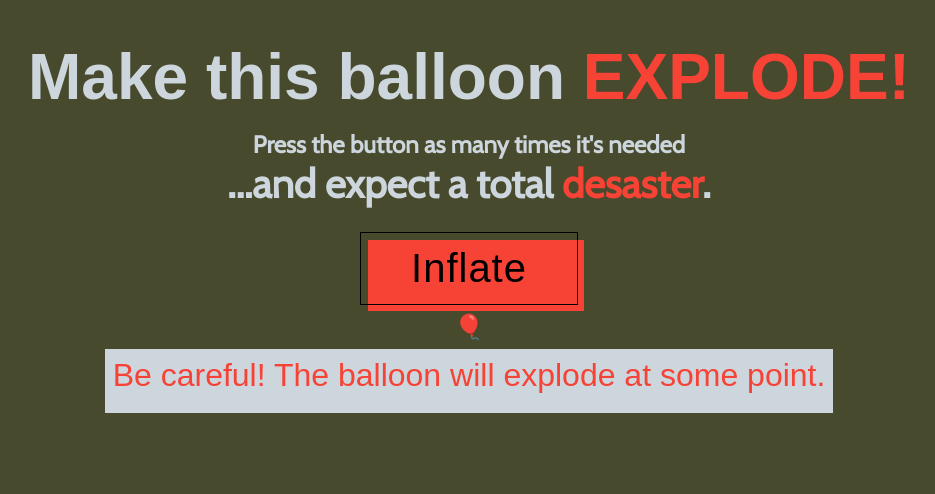
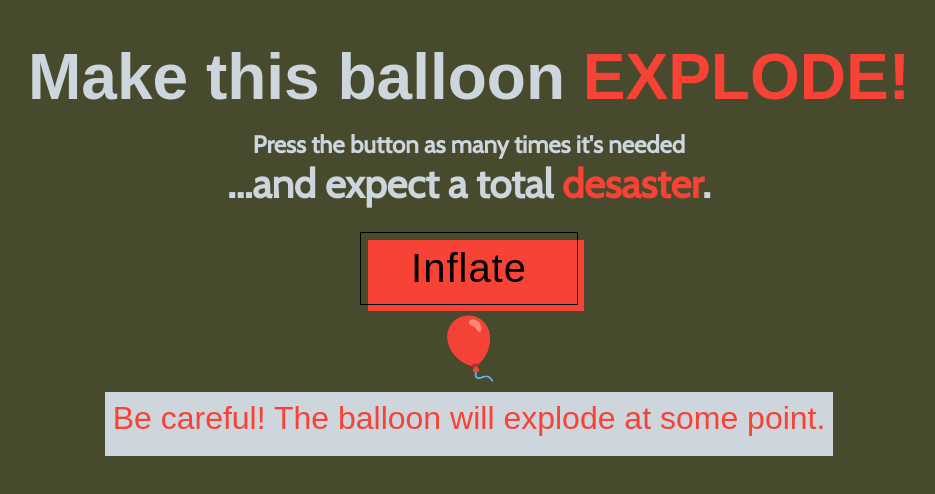
Before and after one commit to gabyfdez90/ballon_explosion, a plain HTML site: page balloon.html in a window 1280 px wide. Both pictures are taken after a click on the button "Inflate". Shown: the whole page, without its empty margins (171-1106 px from the left). Drawn offline with nearby package versions, Linux system fonts and the light colour scheme; a web font is replaced by a local one.

Commit message:
fixed balloon original size

```diff
--- a/scripts/script.js
+++ b/scripts/script.js
@@ -19,12 +19,12 @@ function setSize(newSize){
     size=newSize;
     balloon.style.fontSize = size + 'px';
 }
-setSize(20)
+setSize(50)
 
 button.addEventListener("click", resizeBallon)
 
 function resizeBallon(){
-    if (size > 120) {
+    if (size > 150) {
         message.textContent = "BOOM!!! Now deal with the neighbours." //no funciona
         balloon.textContent = "💥"
         button.removeEventListener("click", resizeBallon);
--- a/styles/balloon.css
+++ b/styles/balloon.css
@@ -83,7 +83,6 @@ header{
 }
 
 .balloon-container__balloon{
-    font-size: 20vh;
     margin:1vh;
 }
 
```
